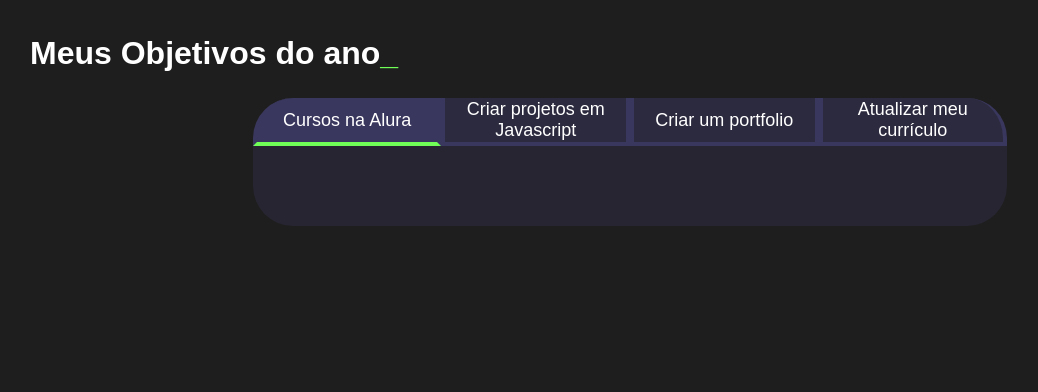
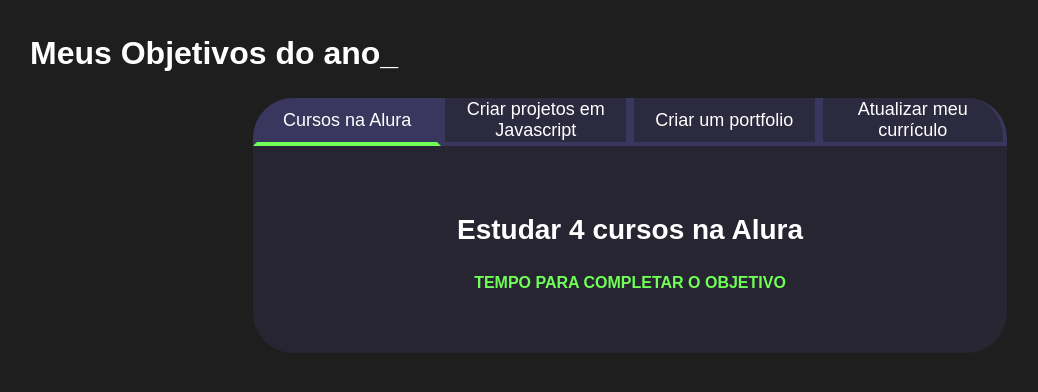
Before and after one commit to kemily1616/21-03-2024, a plain HTML site: page index.html in a window 1280 px wide. Shown: the whole page, without its empty margins (10-1048 px from the left). Drawn offline with Linux system fonts and the light colour scheme.

Commit message:
Add files via upload

```diff
--- a/index.html
+++ b/index.html
@@ -5,12 +5,12 @@
 <head>
     <meta charset="UTF-8">
     <meta name="viewport" content="width=device-width, initial-scale=1.0">
-    <title>Meus objetivos do ano</title>
+    <title>Meus objetivos do ano_</title>
     <link rel="stylesheet" href="style.css">
 </head>
 
                 <section class="conteudo-principal">
-                    <h2 class="titulo-principal">Meus Objetivos do ano<span>_</span></h2>
+                    <h2 class="titulo-principal">Meus Objetivos do ano_</h2>
                     <div class="conteudo">
                     <div class="botoes">
                         <button class="botao ativo">Cursos na Alura</button>
@@ -19,7 +19,7 @@
                         <button class="botao">Atualizar meu currículo</button>
                     </div>
                     <div class="abas-textos">
-                        <div class="aba-conteudo ativo">
+                        <div class="aba-conteudo-ativo">
                             <h3 class="aba-conteudo-titulo-principal">Estudar 4 cursos na Alura</h3>
                             <h4 class="aba-conteudo-titulo-secundario">Tempo para completar o objetivo</h4>
                         </div>
@@ -41,8 +41,3 @@
                 <script src="main.js"></script>
             </body>
             </html>
-        </div>
-    </section>
-    <script src="main.js"></script>
-</body>
-</html>
--- a/main.js
+++ b/main.js
@@ -1,5 +1,5 @@
  const botoes = document.querySelectorAll(".botao");
-
+const textos = document.querySelectorAll(".aba-conteudo");
  for(let i=0;i<botoes.length;i++){
      botoes[i].onclick = function(){
 
--- a/style.css
+++ b/style.css
@@ -12,7 +12,7 @@
  body{
     background-color: var(--cor-de-fundo);
     color: var(--branco);
-    font-family: "Chakara Petch", sans-serif;
+    font-family:"Chakara Petch", sans-serif;
 
  }
  .conteudo-principal {
@@ -35,6 +35,8 @@
  .titulo-principal span{
     color: var(--verde);
  }
+
+
   .botao{
    font-family: "Crackra Petch", sans-serif;
    background-color: var(--botao-inativo);
@@ -70,15 +72,25 @@
       border-radius: 0 0 40px 40px;
    }
 
-   .abas-conteudo.ativo{
-     display: block;
+   .aba-conteudo.ativo{
+     display:block;
    }
+
    .aba-conteudo{
       display: none;
    }
+    .aba-conteudo-titulo-principal{
+      font-size: 28px ;
+      text-align: center ;
+    }
+    .aba-conteudo-titulo-secundario{
+      text-align: center;
+      color:var(--verde);
+      text-transform:uppercase;
+    }
 
-   @media screen  and (min-width:768px) {
-   .botoes{
+   @media screen and (min-width:768px)  {
+     .botoes {
        display: flex;
    }
 
```
